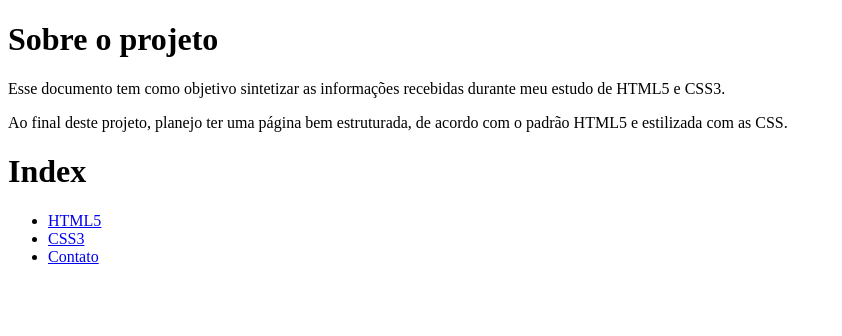
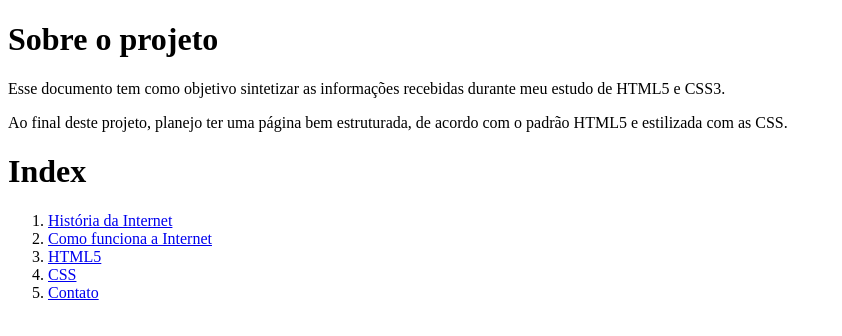
Before and after one commit to Opalablue/HTML-Notebook, a plain HTML site: page resources/pages/index.html in a window 1280 px wide. Shown: the whole page, without its empty margins (0-842 px from the left). Drawn offline with Linux system fonts and the light colour scheme.

Commit message:
Update index.html
Adicionei dois novos itens no menu: "História da Internet" e "Como Funciona a Internet", além de linkar eles com suas respectivas páginas "historia.html" e "funcionamento.html"

```diff
--- a/resources/pages/index.html
+++ b/resources/pages/index.html
@@ -14,11 +14,13 @@
     </p>
 
     <h1>Index</h1>
-    <ul>
-        <li><a href="html5.html" rel="next">HTML5</a></li>
-        <li><a href="css3.html" rel="next">CSS3</a></li>
-        <li><a href="contato.html" rel="next">Contato</a></li>
-    </ul>
+    <ol>
+        <li><a href="historia.html" rel="next" target="_self">História da Internet</a></li>
+        <li><a href="funcionamento.html" rel="next" target="_self">Como funciona a Internet</a></li>
+        <li><a href="html5.html" rel="next" target="_self">HTML5</a></li>
+        <li><a href="css3.html" rel="next" target="_seft">CSS</a></li>
+        <li><a href="contato.html" rel="next" target="_self">Contato</a></li>
+    </ol>
 
 </body>
 </html>
```
